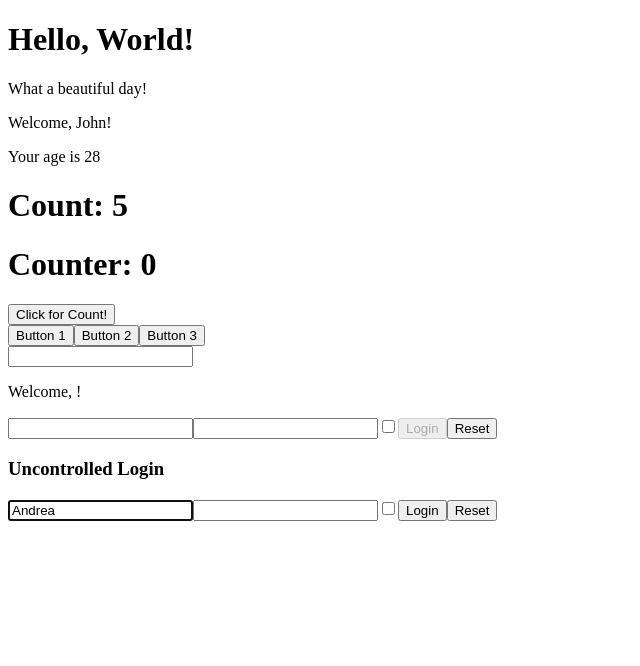
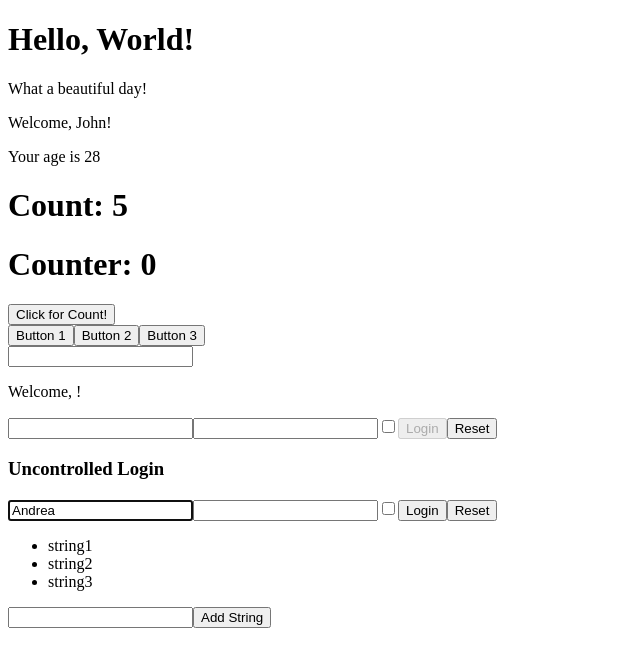
Before and after one commit to ndrSaba/react-exercise, a React (Create React App) app in the folder react-exercises/: page / in a window 1280 px wide. Shown: the top 666 px of the page, without its empty margins (0-640 px from the left). Built offline with nearby package versions, Linux system fonts and the light colour scheme.

Commit message:
es fatto

```diff
--- a/react-exercises/src/App.js
+++ b/react-exercises/src/App.js
@@ -7,6 +7,7 @@ import { Hello } from "./Hello";
 import { InteractiveWelcome } from "./InteractiveWelcome";
 import { Login } from "./Login";
 import { Welcome } from "./Welcome";
+import { TodoList } from "./TodoList";
 
 export class App extends React.Component {
     render() {
@@ -28,6 +29,9 @@ export class App extends React.Component {
                     <Login/>
                     <UncontrolledLogin/>
                 </div>
+                <div>
+                    <TodoList />
+                </div>
             </div>
         )
     }
--- /dev/null
+++ b/react-exercises/src/TodoList.js
@@ -0,0 +1,33 @@
+import React from "react";
+
+export class TodoList extends React.Component {
+    state = {
+        stringsArr: ["string1", "string2", "string3"]
+    }
+
+    newString = (string) => {
+        this.setState({
+            input: string.target.value
+        })
+    }
+
+    addString = () => {
+        return this.setState((state) => ({
+            stringsArr: [...state.stringsArr, state.input]
+        }))
+    }
+
+    render() {
+        return (
+            <div>
+                <ul>
+                    {this.state.stringsArr.map((string, index) => (
+                        <li key={string + index}>{string}</li>
+                    ))}
+                </ul>
+                <input type="text" onChange={this.newString}/>
+                <button onClick={this.addString}>Add String</button>
+            </div>
+        )
+    }
+}
```
